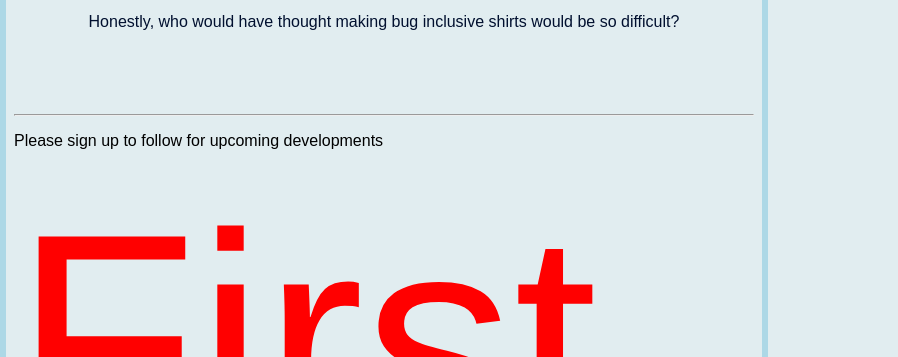
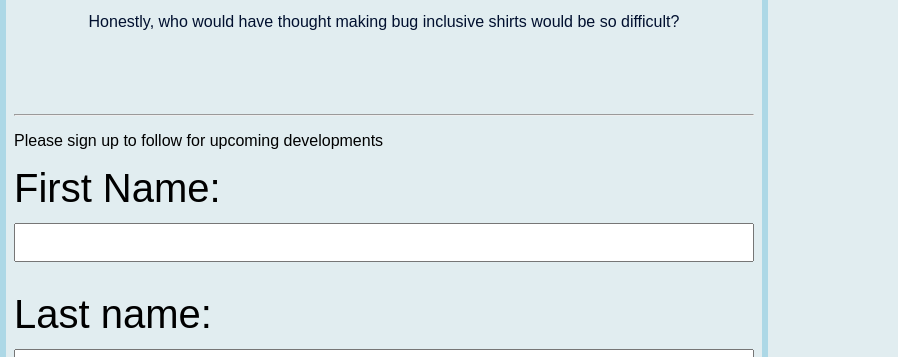
Before and after one commit to kennethhun/html-site, a plain HTML site: page bugs.html in a window 768 px wide. Shown: the part 443-800 px from the top of the page, 898 px wide, since content can reach past the window. Drawn offline with Linux system fonts and the light colour scheme.

Commit message:
fixed for mobile

```diff
--- a/css/bugs.css
+++ b/css/bugs.css
@@ -71,8 +71,7 @@ input[type=text] {
     box-sizing: border-box;
   }
   label {
-    font-size: 300px;
-    color: red;
+    font-size: 40px;
   }
 }
 
```
